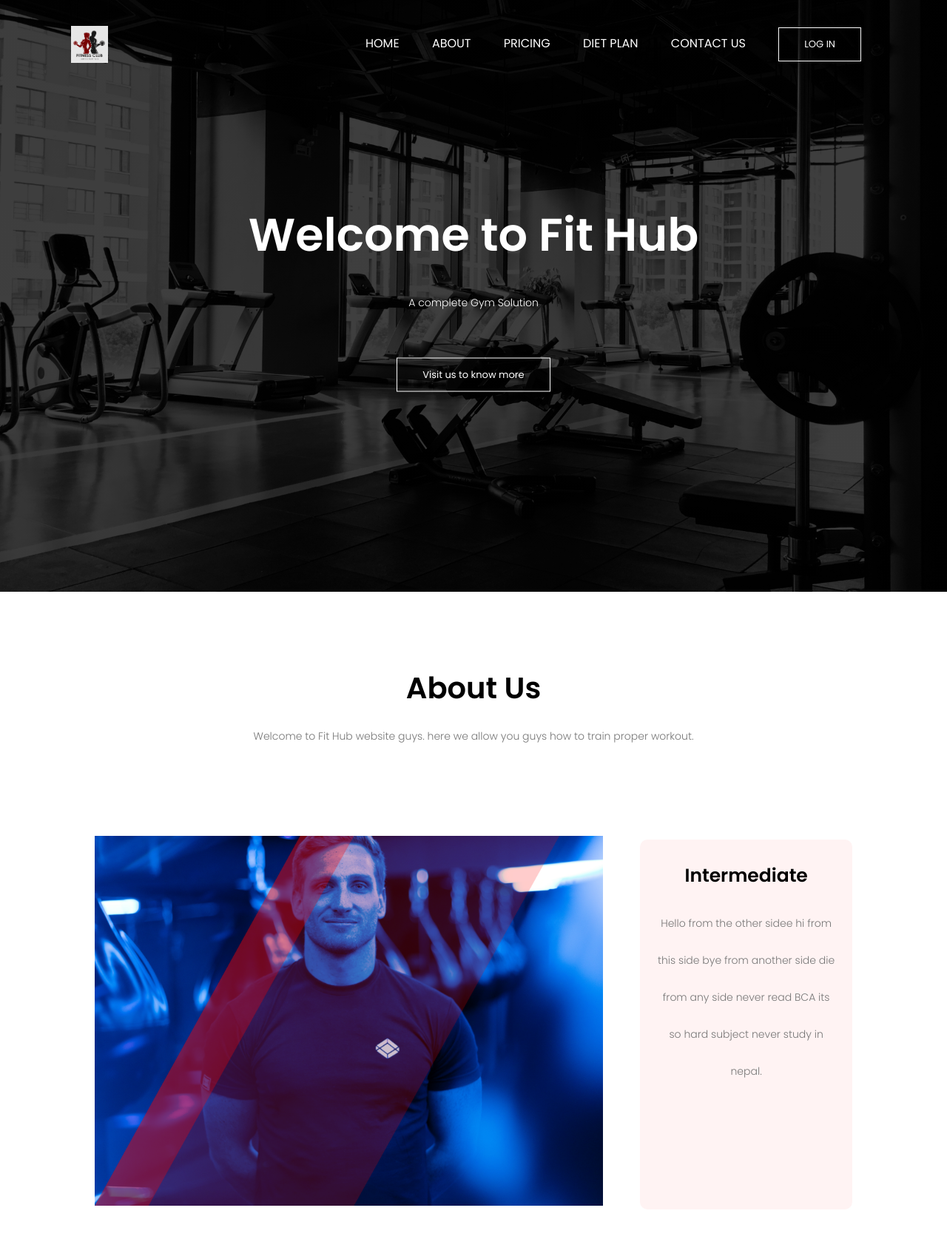
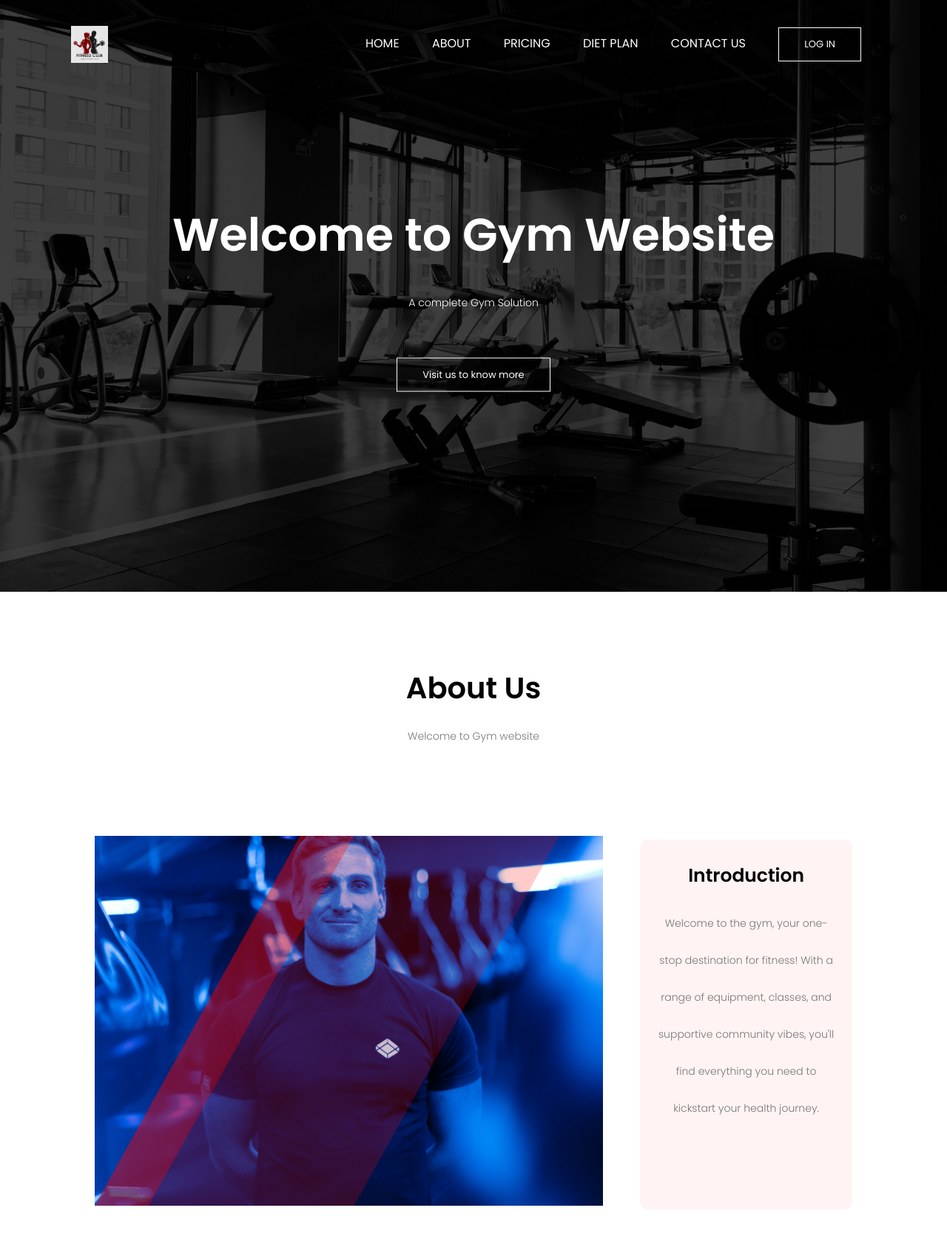
Before and after one commit to RemonBuddhacharya/GymManagement, a PHP site: page /index.php in a window 1280 px wide. Shown: the top 1675 px of the page at 74% size. Run offline with PHP 8.4, Linux system fonts and the light colour scheme.

Commit message:
Fixes to texts: rajwol

```diff
--- a/index.php
+++ b/index.php
@@ -4,7 +4,7 @@
 <head>
     <meta charset="UTF-8">
     <meta name="viewport" content="width=device-width, initial-scale=1.0">
-    <title>Fit Hub</title>
+    <title>Gym Website</title>
     <link rel="icon" href="images/logo/newlogo.png">
     <link rel="stylesheet" href="styles/style.css">
     <link rel="preconnect" href="https://fonts.googleapis.com">
@@ -27,7 +27,7 @@
                 </ul>
             </div>
             <div class="text-box">
-                <h1>Welcome to Fit Hub</h1>
+                <h1>Welcome to Gym Website</h1>
                 <p>A complete Gym Solution</p>
                 <a href="#aboutus" class="hero-btn">Visit us to know more</a>
             </div>
@@ -37,14 +37,14 @@
     <!-------About------->
     <section class="about" id="aboutus">
         <h1>About Us</h1>
-        <p>Welcome to Fit Hub website guys. here we allow you guys how to train proper workout.</p>
+        <p>Welcome to Gym website</p>
         <div class="row">
             <div class="about">
                 <img src="images/index/about.png" height="500" alt="about">
             </div>
             <div class="about-col">
-                <h3>Intermediate</h3>
-                <p>Hello from the other sidee hi from this side bye from another side die from any side never read BCA its so hard subject never study in nepal.</p>
+                <h3>Introduction</h3>
+                <p>Welcome to the gym, your one-stop destination for fitness! With a range of equipment, classes, and supportive community vibes, you'll find everything you need to kickstart your health journey.</p>
             </div>
         </div>
     </section>
@@ -56,20 +56,20 @@
             <div class="pricing-col">
                 <h3>1 MONTH </h3>
                 <h4>Rs2500</h4>
-                <p>✔ Free Bottle<br><br>✔ Free belt<br><br>✔ Free rajwol<br><br>✔ Free desk</p>
-                <a href="" class="hero">Join Now</a>
+                <p>✔ Free Shower<br><br>✔ Free bottle<br><br>✔ 3-hrs Gym time per day</p>
+                <a href="signup.php" class="hero">Join Now</a>
             </div>
             <div class="pricing-col">
                 <h3>3 MONTH</h3>
                 <h4>Rs5000</h4>
-                <p>✔ Free Bottle<br><br>✔ Free belt<br><br>✔ Free rajwol<br><br>✔ Free desk</p>
-                <a href="" class="hero">Join Now</a>
+                <p>✔ Free Shower<br><br>✔ Free Bottle<br><br>✔ Unlimited Gym Time</p>
+                <a href="signup.php" class="hero">Join Now</a>
             </div>
             <div class="pricing-col">
                 <h3>6 MONTH</h3>
                 <h4>Rs8000</h4>
-                <p>✔ Free Bottle<br><br>✔ Free belt<br><br>✔ Free rajwol<br><br>✔ Free desk</p>
-                <a href="" class="hero">Join Now</a>
+                <p>✔ Free Shower<br><br>✔ Free Bottle<br><br>✔ Unlimited Gym Time<br><br>✔ Free Trainer</p>
+                <a href="signup.php" class="hero">Join Now</a>
             </div>
         </div>
     </section>
@@ -124,7 +124,7 @@
             <h1 style="color:white;" id="contactUs">Contact</h1><br>
             <ul>
                 <li><img src="images/icons/contact.png" alt="contact"><a href="#">+977-9823696969</a></li>
-                <li><img src="images/icons/email.png" alt="email"><a href="#">Fithub@gmail.com</a></li>
+                <li><img src="images/icons/email.png" alt="email"><a href="#">Gym@gmail.com</a></li>
             </ul>
         </div>
         <div class="menu-column">
```
